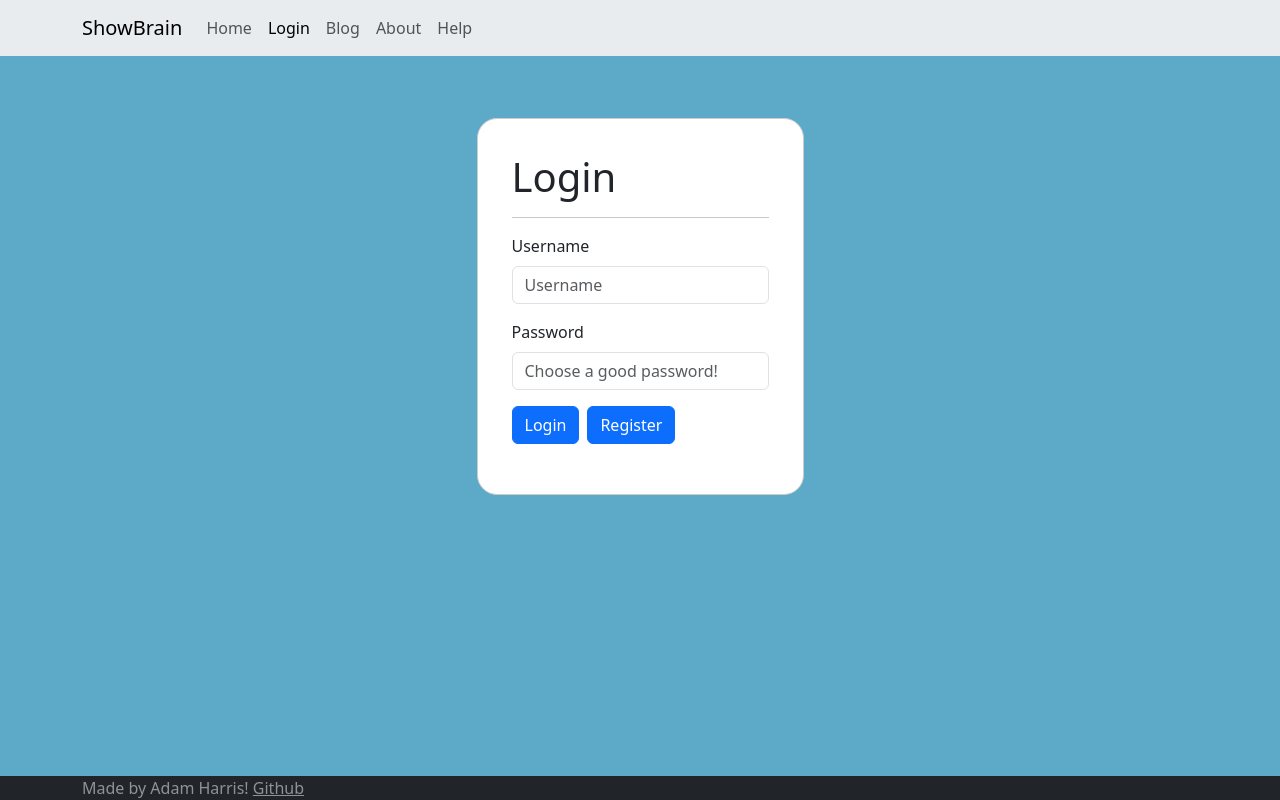
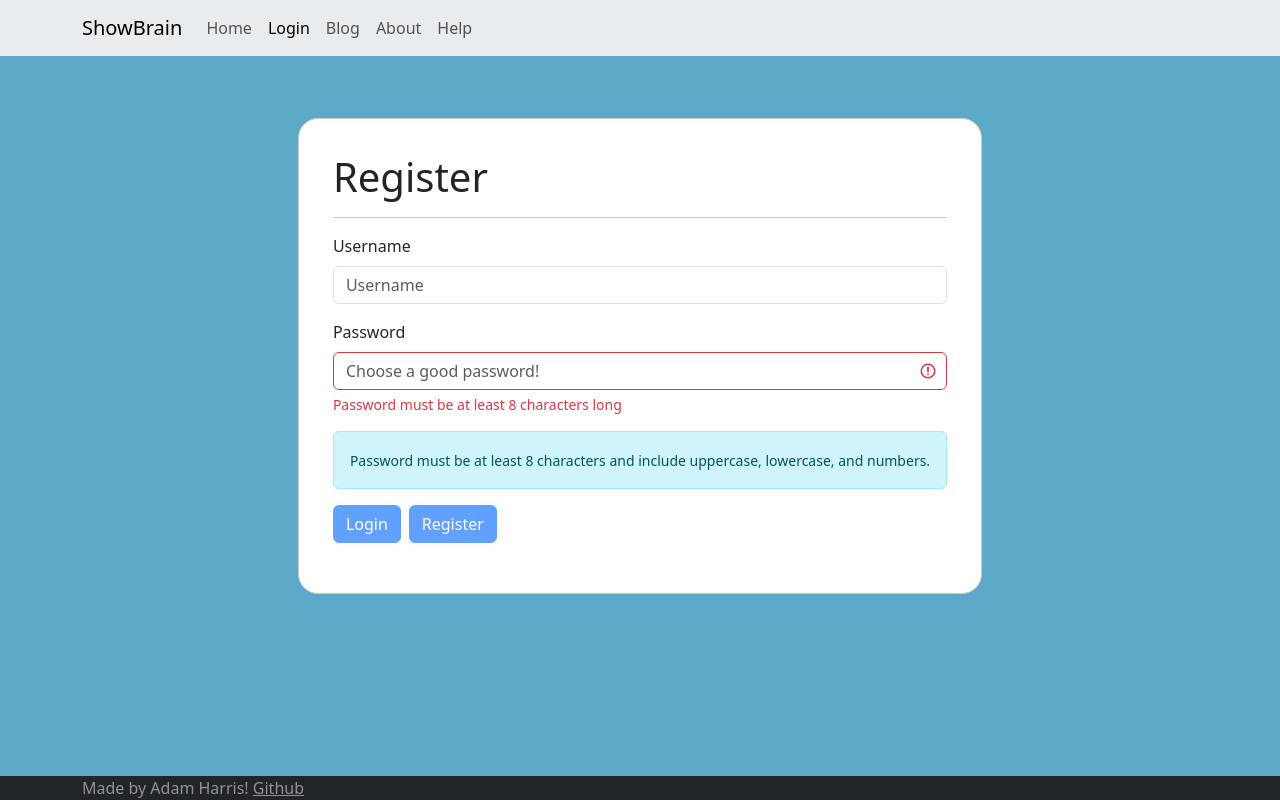
Before and after one commit to adammharris/startup, a React (Vite) app: page /login in a window 1280 px wide. Both pictures are taken after a click on the button "Register". Built offline with nearby package versions, Linux system fonts and the light colour scheme; no server answers.

Commit message:
Password validation

```diff
--- a/src/pages/Login.tsx
+++ b/src/pages/Login.tsx
@@ -1,15 +1,17 @@
-import { useState, FormEvent } from "react";
+import { useState, FormEvent, useEffect } from "react";
 import { useNavigate, useLocation } from "react-router-dom";
 import Form from "react-bootstrap/Form";
 import Button from "react-bootstrap/Button";
 import Card from "react-bootstrap/Card";
 import Container from "react-bootstrap/Container";
-import { Stack } from "react-bootstrap";
+import { Stack, Alert } from "react-bootstrap";
 import { useAuth } from "../contexts/UserContext";
 
 export const Login: React.FC = () => {
   const [username, setUsername] = useState<string>("");
   const [password, setPassword] = useState<string>("");
+  const [isRegistering, setIsRegistering] = useState<boolean>(false);
+  const [passwordError, setPasswordError] = useState<string>("");
   const navigate = useNavigate();
   const location = useLocation();
   const { setLoggedIn } = useAuth();
@@ -17,8 +19,53 @@ export const Login: React.FC = () => {
   // Get redirectUrl from state or use dashboard as default
   const from = location.state?.from?.pathname || "/dashboard";
 
+  // Validate password whenever it changes and we're in register mode
+  useEffect(() => {
+    if (isRegistering) {
+      validatePassword(password);
+    } else {
+      setPasswordError("");
+    }
+  }, [password, isRegistering]);
+
+  const validatePassword = (password: string): boolean => {
+    if (password.length < 8) {
+      setPasswordError("Password must be at least 8 characters long");
+      return false;
+    }
+
+    // Check for complexity requirements
+    const hasUppercase = /[A-Z]/.test(password);
+    const hasLowercase = /[a-z]/.test(password);
+    const hasNumber = /\d/.test(password);
+    const hasSpecial = /[!@#$%^&*()_+\-=[\]{};':"\\|,.<>/?]/.test(password);
+
+    if (!(hasUppercase && hasLowercase && hasNumber)) {
+      setPasswordError("Password must contain uppercase, lowercase, and numbers");
+      return false;
+    }
+
+    // Check if password contains username
+    if (username && password.toLowerCase().includes(username.toLowerCase())) {
+      setPasswordError("Password should not contain your username");
+      return false;
+    }
+
+    setPasswordError("");
+    return true;
+  };
+
   async function submitContent(e: FormEvent, isLogin: boolean): Promise<void> {
     e.preventDefault();
+
+    // Set registration mode for UI state
+    setIsRegistering(!isLogin);
+
+    // If registering, validate password first
+    if (!isLogin && !validatePassword(password)) {
+      return;
+    }
+
     try {
       const response = await fetch("/api/auth", {
         method: isLogin ? "PUT" : "POST",
@@ -49,7 +96,7 @@ export const Login: React.FC = () => {
     <Container className="d-flex flex-column align-items-center justify-content-center">
       <Card className="m-5">
         <Form className="p-4">
-          <h1>Login</h1>
+          <h1>{isRegistering ? "Register" : "Login"}</h1>
           <hr />
           <Form.Group className="mb-3" controlId="formBasicEmail">
             <Form.Label>Username</Form.Label>
@@ -68,13 +115,42 @@ export const Login: React.FC = () => {
               value={password}
               onChange={(e) => setPassword(e.target.value)}
               required
+              isInvalid={!!passwordError}
             />
+            {passwordError && (
+              <Form.Control.Feedback type="invalid">
+                {passwordError}
+              </Form.Control.Feedback>
+            )}
+            {isRegistering && !passwordError && password.length > 0 && (
+              <Form.Text className="text-success">
+                Password meets requirements
+              </Form.Text>
+            )}
           </Form.Group>
+
+          {isRegistering && (
+            <Alert variant="info">
+              <small>
+                Password must be at least 8 characters and include uppercase, lowercase,
+                and numbers.
+              </small>
+            </Alert>
+          )}
+
           <Stack direction="horizontal" gap={2} className="mb-3">
-            <Button variant="primary" onClick={(e) => submitContent(e, true)}>
+            <Button
+              variant="primary"
+              onClick={(e) => submitContent(e, true)}
+              disabled={isRegistering}
+            >
               Login
             </Button>
-            <Button variant="primary" onClick={(e) => submitContent(e, false)}>
+            <Button
+              variant="primary"
+              onClick={(e) => submitContent(e, false)}
+              disabled={isRegistering && (!!passwordError || !password)}
+            >
               Register
             </Button>
           </Stack>
@@ -82,6 +158,6 @@ export const Login: React.FC = () => {
       </Card>
     </Container>
   );
-};
+}
 
 export default Login;
```
Also changed, not shown: 1 other file (tests, documents, lock files or other folders).
